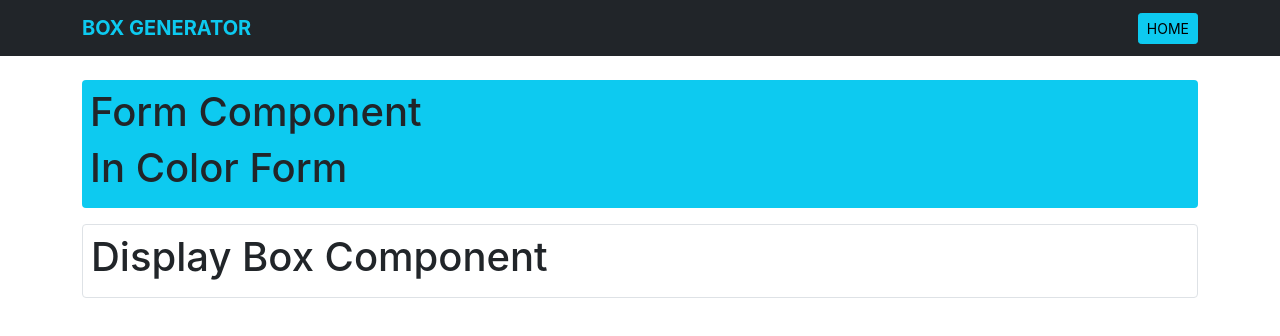
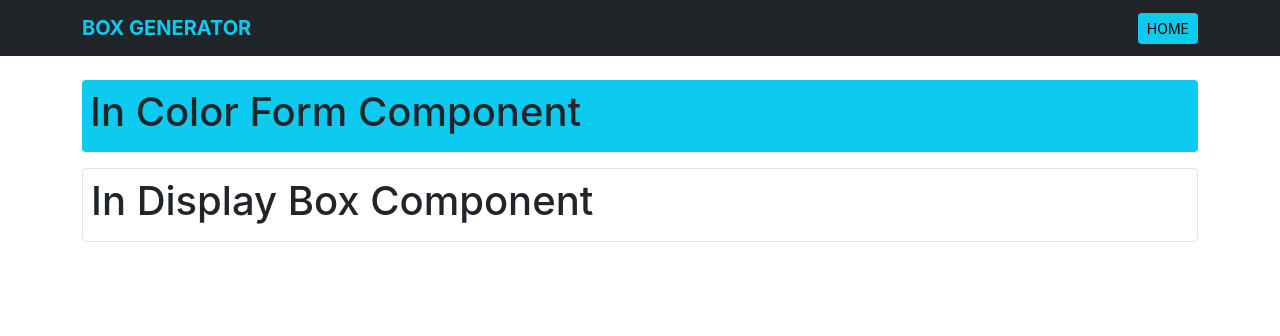
Before and after one commit to vircabading/Coding_Dojo_MERN_Stack_React_Functional_Components_Box_Generator, a React (Create React App) app: page / in a window 1280 px wide. Shown: the top 336 px of the page. Built offline with nearby package versions, Linux system fonts and the light colour scheme.

Commit message:
add BoxDisplay function

```diff
--- a/src/App.js
+++ b/src/App.js
@@ -1,5 +1,6 @@
 import './App.css';
 import ColorForm from './components/ColorForm';
+import BoxDisplay from './components/BoxDisplay';
 
 //////////////////////////////////////////////////////////////////
 //  ROOT APPLICATION
@@ -10,13 +11,12 @@ function App() {
     <div className="App">
       {/* //// COLOR FORM COMPONENT ////////////////////////////// */}
       <div className="bg-info rounded mb-3 p-2">
-        <h1>Form Component</h1>
         <ColorForm />
       </div>
 
       {/* //// DISPLAY BOC COMPONENT ///////////////////////////// */}
       <div className="border rounded mb-3 p-2">
-        <h1>Display Box Component</h1>
+        <BoxDisplay />
       </div>
     </div>
   );
--- a/src/components/BoxDisplay.jsx
+++ b/src/components/BoxDisplay.jsx
@@ -1,3 +1,15 @@
+import react, { useState } from "react";
+
 ////////////////////////////////////////////////////////////////
 //  BOX DISPLAY COMPONENT
 ////////////////////////////////////////////////////////////////
+
+const BoxDisplay = (props) => {
+    return (
+        <div>
+            <h1>In Display Box Component</h1>
+        </div>
+    );
+}
+
+export default BoxDisplay;
--- a/src/components/ColorForm.jsx
+++ b/src/components/ColorForm.jsx
@@ -7,7 +7,7 @@ import react, { useState } from "react";
 const ColorForm = (props) => {
     return (
         <div>
-            <h1>In Color Form</h1>
+            <h1>In Color Form Component</h1>
         </div>
     );
 }
```
